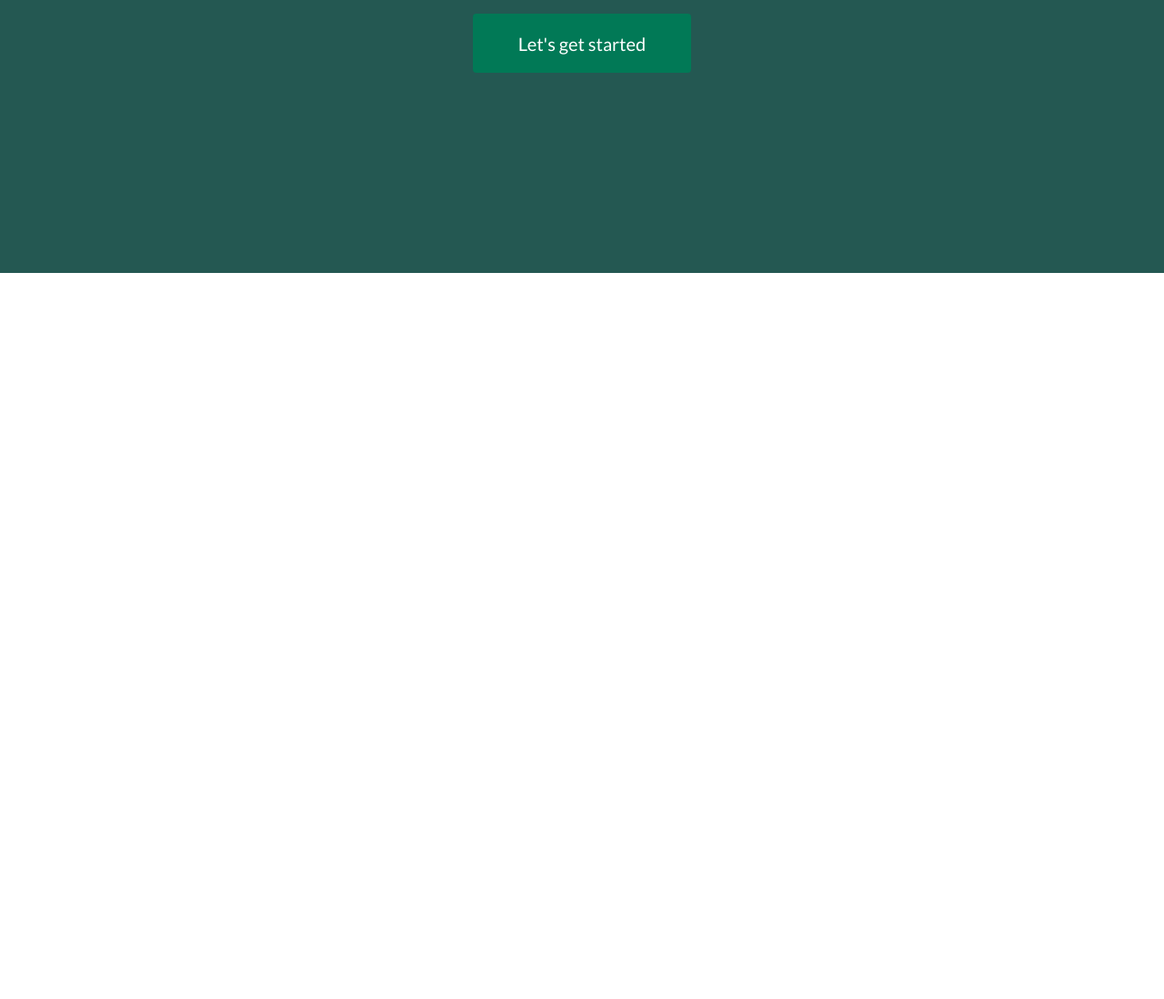
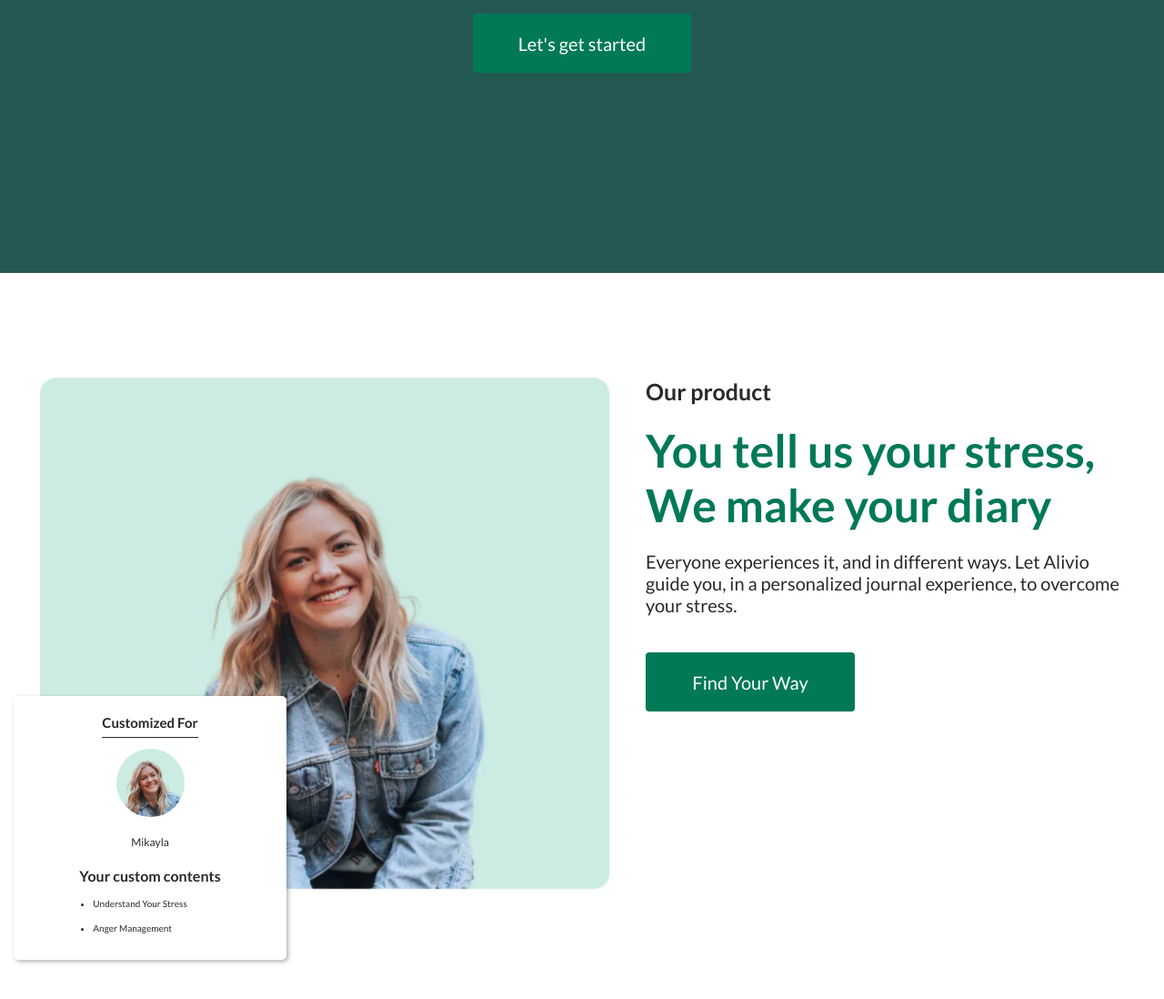
Before and after one commit to Murektor/alivio_page, a plain HTML site: page index.html in a window 1280 px wide. Shown: the part 3535-4633 px from the top of the page at 91% size. Before the commit the page ends 3835 px from the top, so only its background shows below. Drawn offline with Linux system fonts and the light colour scheme.

Commit message:
product section

```diff
--- a/index.css
+++ b/index.css
@@ -5,3 +5,5 @@
 @import url('styles/about.css');
 @import url('styles/card.css');
 @import url('styles/success.css');
+@import url('styles/product.css');
+@import url('styles/person-card.css');
--- a/index.html
+++ b/index.html
@@ -114,6 +114,39 @@
 			</div>
 		</section>
 
+		<section class="product">
+			<div class="container">
+				<div class="product__wrapper">
+					<div class="product__preview">
+						<img src="assets/webp/Image4.webp" alt="product preview" class="product__preview-img">
+					</div>
+
+					<div class="product__content">
+						<h4 class="product__info">Our product</h4>
+						<p5 class="product__title">You tell us your stress, We make your diary</p5>
+						<p class="product__desc">Everyone experiences it, and in different ways. Let Alivio guide you, in a
+							personalized journal experience, to overcome your stress.</p>
+						<button class="btn">Find Your Way</button>
+					</div>
+
+					<figure class="person-card">
+						<h4 class="person-card__title">Customized For</h4>
+						<div class="person-card__preview">
+							<img src="assets/webp/Image4.webp" alt="preview image" class="person-card__preview-img">
+						</div>
+						<h5 class="person-card__name">Mikayla</h5>
+						<blockquote class="person-card__desc">
+							<h6 class="personal-card__subtitle">Your custom contents</h6>
+							<ul class="personal-card__list">
+								<li class="personal-card__list-item">Understand Your Stress</li>
+								<li class="personal-card__list-item">Anger Management</li>
+							</ul>
+						</blockquote>
+					</figure>
+				</div>
+			</div>
+		</section>
+
 	</main>
 
 </body>
--- a/styles/basic.css
+++ b/styles/basic.css
@@ -15,7 +15,8 @@ h4,
 h5,
 h6,
 p,
-figure {
+figure,
+blockquote {
 	margin: 0;
 }
 
--- /dev/null
+++ b/styles/person-card.css
@@ -0,0 +1,69 @@
+.person-card {
+	width: 300px;
+	height: 290px;
+	padding: 20px 0;
+	border-radius: 5px;
+	box-shadow: 2px 2px 5px 0 rgba(0, 0, 0, .3);
+	background-color: var(--co-white);
+	overflow: hidden;
+	position: absolute;
+	top: 350px;
+	left: 5px;
+	color: var(--co-black);
+	display: flex;
+	flex-direction: column;
+	justify-content: start;
+	align-items: center;
+	gap: 20px;
+}
+
+.person-card__title {
+	position: relative;
+	font-size: 15px;
+	font-weight: 600;
+}
+
+.person-card__title::after {
+	content: "";
+	position: absolute;
+	top: 25px;
+	left: 0;
+	right: 0;
+	height: 1px;
+	background-color: var(--co-black);
+}
+
+.person-card__preview {
+	border-radius: 50%;
+	width: 75px;
+	height: 75px;
+	overflow: hidden;
+}
+
+.person-card__preview-img {
+	width: 120px;
+	height: 120px;
+	object-fit: cover;
+	object-position: -30px -10px;
+}
+
+.person-card__name {
+	font-size: 12px;
+	font-weight: 400;
+}
+
+.personal-card__subtitle {
+	font-size: 16px;
+	font-weight: 700;
+}
+
+.personal-card__list {
+	list-style-type: disc;
+	margin: 15px 0 0 15px;
+}
+
+.personal-card__list-item {
+	font-size: 10px;
+	font-weight: 400;
+	margin: 15px 0 0 0;
+}
--- /dev/null
+++ b/styles/product.css
@@ -0,0 +1,97 @@
+.product {
+	padding: 115px 0 240px;
+}
+
+.product__wrapper {
+	width: 100%;
+	position: relative;
+	display: flex;
+	justify-content: space-between;
+	align-items: start;
+	gap: 15px;
+	padding: 0 30px;
+}
+
+.product__preview {
+	height: 570px;
+	border-radius: 18px;
+	overflow: hidden;
+}
+
+.product__preview-img {
+	width: 100%;
+	height: 100%;
+	object-fit: cover;
+}
+
+.product__content {
+	max-width: 530px;
+	display: flex;
+	justify-content: start;
+	flex-direction: column;
+	align-items: start;
+	row-gap: 20px;
+}
+
+.product__info {
+	font-size: 25px;
+	font-weight: 600;
+	color: var(--co-black);
+}
+
+.product__title {
+	font-size: 50px;
+	font-weight: 700;
+	color: var(--co-green);
+}
+
+.product__desc {
+	margin: 0 0 20px 0;
+	font-size: 20px;
+	font-weight: 400;
+	color: var(--co-black);
+}
+
+.product__content .btn {
+	width: 230px;
+	height: 65px;
+}
+
+@media (max-width: 992px) {
+	.product__title {
+		font-size: 32px;
+	}
+
+	.product__content {
+		max-width: 390px;
+	}
+}
+
+@media (max-width: 768px) {
+
+	.product {
+		padding: 115px 0;
+	}
+
+	.product__wrapper {
+		flex-wrap: wrap;
+		justify-content: center;
+		gap: 50px;
+	}
+
+	.product__preview {
+		height: 470px;
+	}
+
+	.product__title {
+		font-size: 28px;
+	}
+
+	.product__desc {
+		font-size: 16px;
+	}
+
+	.product__wrapper .person-card {
+		display: none;
+	}
+}
```
